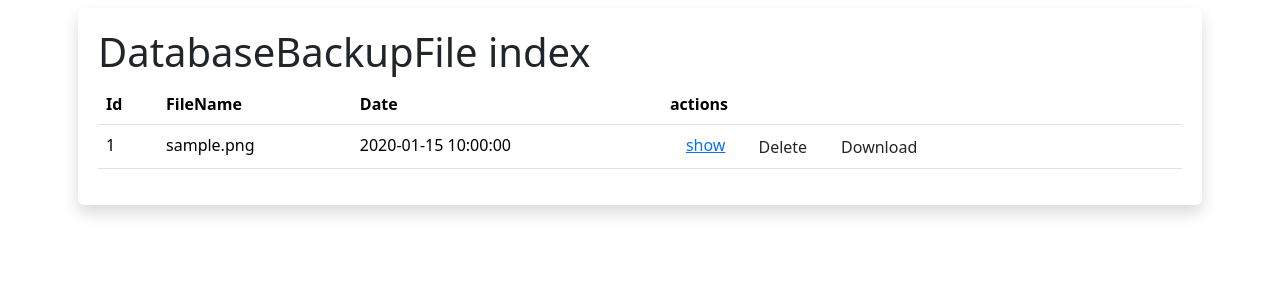
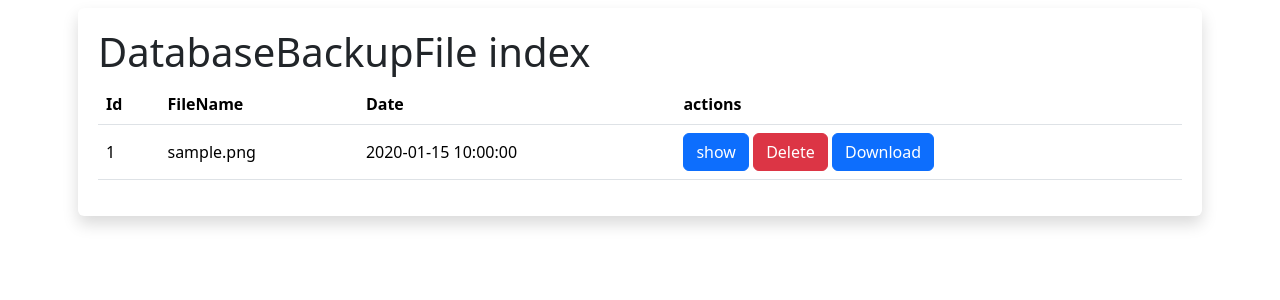
Before and after one commit to danilocgsilva/projects_catalog, a Symfony app: template templates/database_backup_file/index.html.twig in a window 1280 px wide. Shown: the part 184-484 px from the top of the page. Run offline with Twig, Linux system fonts and the light colour scheme; the template is opened without the code that fills it: most values are stand-ins (such as "Sample title", 1, 10 or a date in 2020); style sheets or scripts are compiled from the project's sources; some libraries are stand-ins or nearby versions.

Commit message:
Styles for some buttons

```diff
--- a/assets/styles/app.css
+++ b/assets/styles/app.css
@@ -10,10 +10,6 @@ body {
     padding: 20px;
 }
 
-.action_cell {
-    padding: 0 1rem;
+table td {
+    vertical-align: middle;
 }
-
-.action_cell button, .action_cell input {
-    padding: 0;
-}
--- a/composer.json
+++ b/composer.json
@@ -71,6 +71,9 @@
         ],
         "post-update-cmd": [
             "@auto-scripts"
+        ],
+        "compile-front": [
+            "php bin/console asset-map:compile"
         ]
     },
     "conflict": {
--- a/templates/database_backup_file/_delete_form.html.twig
+++ b/templates/database_backup_file/_delete_form.html.twig
@@ -8,5 +8,5 @@
         name="_token"
         value="{{ csrf_token('delete' ~ database_backup_file.id) }}"
     >
-    <input type="submit" class="btn" value="Delete" />
+    <input type="submit" class="btn btn-danger" value="Delete" />
 </form>
--- a/templates/database_backup_file/index.html.twig
+++ b/templates/database_backup_file/index.html.twig
@@ -38,16 +38,19 @@
                     <td>
                         {{ database_backup_file.date ? database_backup_file.date|date('Y-m-d H:i:s') : '' }}
                     </td>
-                    <td style="display: flex;">
-                        <div class="action_cell">
-                            <a href="{{ path('app_database_backup_file_show', {'id': database_backup_file.id}) }}">
+                    <td>
+
+                        <div class="d-inline-block">
+                            <a class="btn btn-primary" href="{{ path('app_database_backup_file_show', {'id': database_backup_file.id}) }}">
                                 show
                             </a>
                         </div>
-                        <div class="action_cell">
+
+                        <div class="d-inline-block">
                             {{ include('database_backup_file/_delete_form.html.twig') }}
                         </div>
-                        <div class="action_cell">
+
+                        <div class="d-inline-block">
                             <form action="{{ path('app_database_backup_download') }}" method="POST">
                                 <input
                                     type="hidden"
@@ -59,9 +62,10 @@
                                     name="_token"
                                     value="{{ csrf_token('download_database_backup' ~ database_backup_file.id) }}"
                                 >
-                                <input class="btn" type="submit" value="Download" />
+                                <input class="btn btn-primary" type="submit" value="Download" />
                             </form>
                         </div>
+
                     </td>
                 </tr>
             {% else %}
--- a/templates/database_credential/index.html.twig
+++ b/templates/database_credential/index.html.twig
@@ -74,7 +74,7 @@
         </tbody>
     </table>
 
-    <a href="{{ path('app_database_credential_new') }}">Create new</a>
+    <a class="btn btn-primary" href="{{ path('app_database_credential_new') }}">Create new</a>
 {% endblock %}
 
 {% block javascripts_bottom %}
--- a/templates/environment/index.html.twig
+++ b/templates/environment/index.html.twig
@@ -33,5 +33,5 @@
         </tbody>
     </table>
 
-    <a href="{{ path('app_environment_new') }}">Create new</a>
+    <a class="btn btn-primary" href="{{ path('app_environment_new') }}">Create new</a>
 {% endblock %}
--- a/templates/project/_form.html.twig
+++ b/templates/project/_form.html.twig
@@ -1,4 +1,4 @@
-{{ form_start(form) }}
+{{ form_start(form, {'attr': {'id': 'submit-new-project'}}) }}
     {{ form_widget(form) }}
-    <button class="btn">{{ button_label|default('Save') }}</button>
 {{ form_end(form) }}
+<input form="submit-new-project" class="btn btn-danger" type="submit" value="{{ button_label|default('Save') }}" />
--- a/templates/project/index.html.twig
+++ b/templates/project/index.html.twig
@@ -20,8 +20,8 @@
                 <td>{{ project.id }}</td>
                 <td>{{ project.name }}</td>
                 <td>
-                    <a href="{{ path('app_project_show', {'id': project.id}) }}">show</a>
-                    <a href="{{ path('app_project_edit', {'id': project.id}) }}">edit</a>
+                    <a class="btn btn-primary" href="{{ path('app_project_show', {'id': project.id}) }}">show</a>
+                    <a class="btn btn-primary" href="{{ path('app_project_edit', {'id': project.id}) }}">edit</a>
                 </td>
             </tr>
         {% else %}
@@ -32,5 +32,5 @@
         </tbody>
     </table>
 
-    <a href="{{ path('app_project_new') }}">Create new</a>
+    <a class="btn btn-primary" href="{{ path('app_project_new') }}">Create new</a>
 {% endblock %}
--- a/templates/project/new.html.twig
+++ b/templates/project/new.html.twig
@@ -8,6 +8,6 @@
 
     {{ include('project/_form.html.twig') }}
 
-    <a href="{{ path('app_project_index') }}">back to list</a>
+    <a class="btn btn-primary" href="{{ path('app_project_index') }}">back to list</a>
 
 {% endblock %}
--- a/templates/project/show.html.twig
+++ b/templates/project/show.html.twig
@@ -18,9 +18,9 @@
         </tbody>
     </table>
 
-    <a href="{{ path('app_project_index') }}">back to list</a>
+    <a class="btn btn-primary" href="{{ path('app_project_index') }}">Back to list</a>
 
-    <a href="{{ path('app_project_edit', {'id': project.id}) }}">edit</a>
+    <a class="btn btn-primary" href="{{ path('app_project_edit', {'id': project.id}) }}">Edit</a>
 
     {{ include('project/_delete_form.html.twig') }}
 {% endblock %}
--- a/templates/repository_address/index.html.twig
+++ b/templates/repository_address/index.html.twig
@@ -19,8 +19,8 @@
                 <td>{{ repository_address.id }}</td>
                 <td>{{ repository_address.address }}</td>
                 <td>
-                    <a href="{{ path('app_repository_address_show', {'id': repository_address.id}) }}">show</a>
-                    <a href="{{ path('app_repository_address_edit', {'id': repository_address.id}) }}">edit</a>
+                    <a class="btn btn-primary" href="{{ path('app_repository_address_show', {'id': repository_address.id}) }}">show</a>
+                    <a class="btn btn-primary" href="{{ path('app_repository_address_edit', {'id': repository_address.id}) }}">edit</a>
                 </td>
             </tr>
         {% else %}
@@ -31,5 +31,5 @@
         </tbody>
     </table>
 
-    <a href="{{ path('app_repository_address_new') }}">Create new</a>
+    <a class="btn btn-primary" href="{{ path('app_repository_address_new') }}">Create new</a>
 {% endblock %}
```
Also changed, not shown: README.md.
